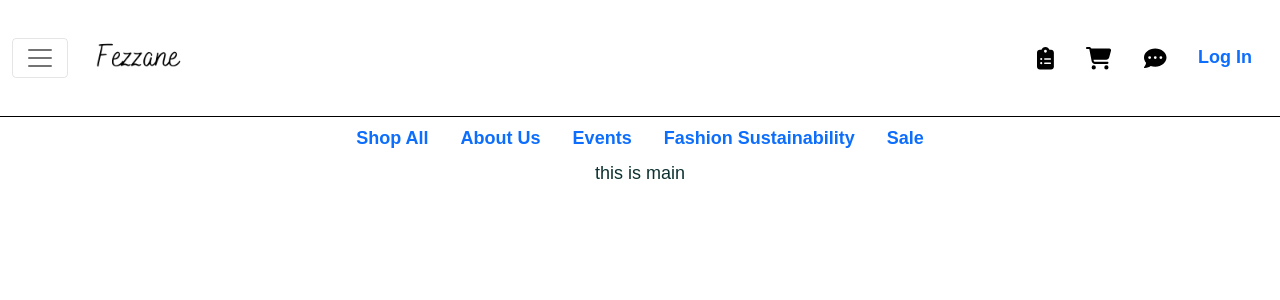
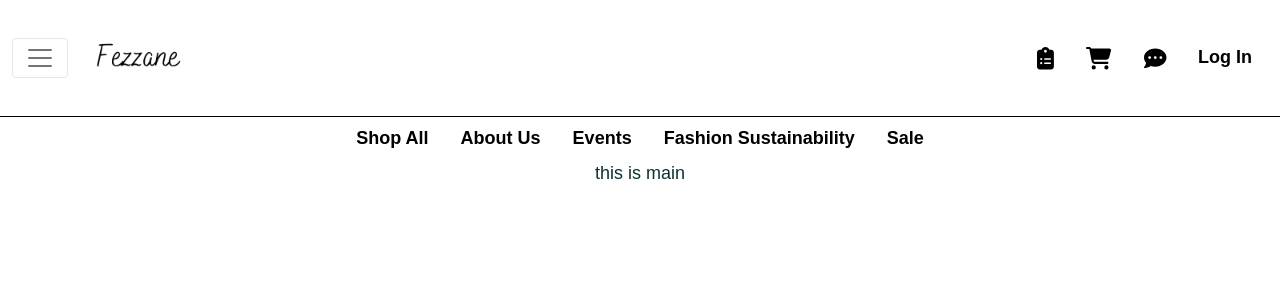
Before and after one commit to dnsghd49/mode, a React (Create React App) app in the folder client/: page / in a window 1280 px wide. Shown: the top 300 px of the page. Built offline with nearby package versions, Linux system fonts and the light colour scheme; a web font is replaced by a local one.

Commit message:
fixing overriding bootstrap issue

```diff
--- a/client/src/App.js
+++ b/client/src/App.js
@@ -1,4 +1,5 @@
 import './App.css';
+import 'bootstrap/dist/css/bootstrap.min.css';
 import { BrowserRouter, Routes, Route } from 'react-router-dom'
 import Main from './pages/Main';
 import Topbar from './components/Topbar';
--- a/client/src/components/MainNav/style.css
+++ b/client/src/components/MainNav/style.css
@@ -1,8 +1,8 @@
-.navItem {
+.nav-item a {
     color: #000;
     font-weight: bold;
 }
 
-.navItem:hover {
+.nav-item a:hover {
     color: #747474;
 }
```
